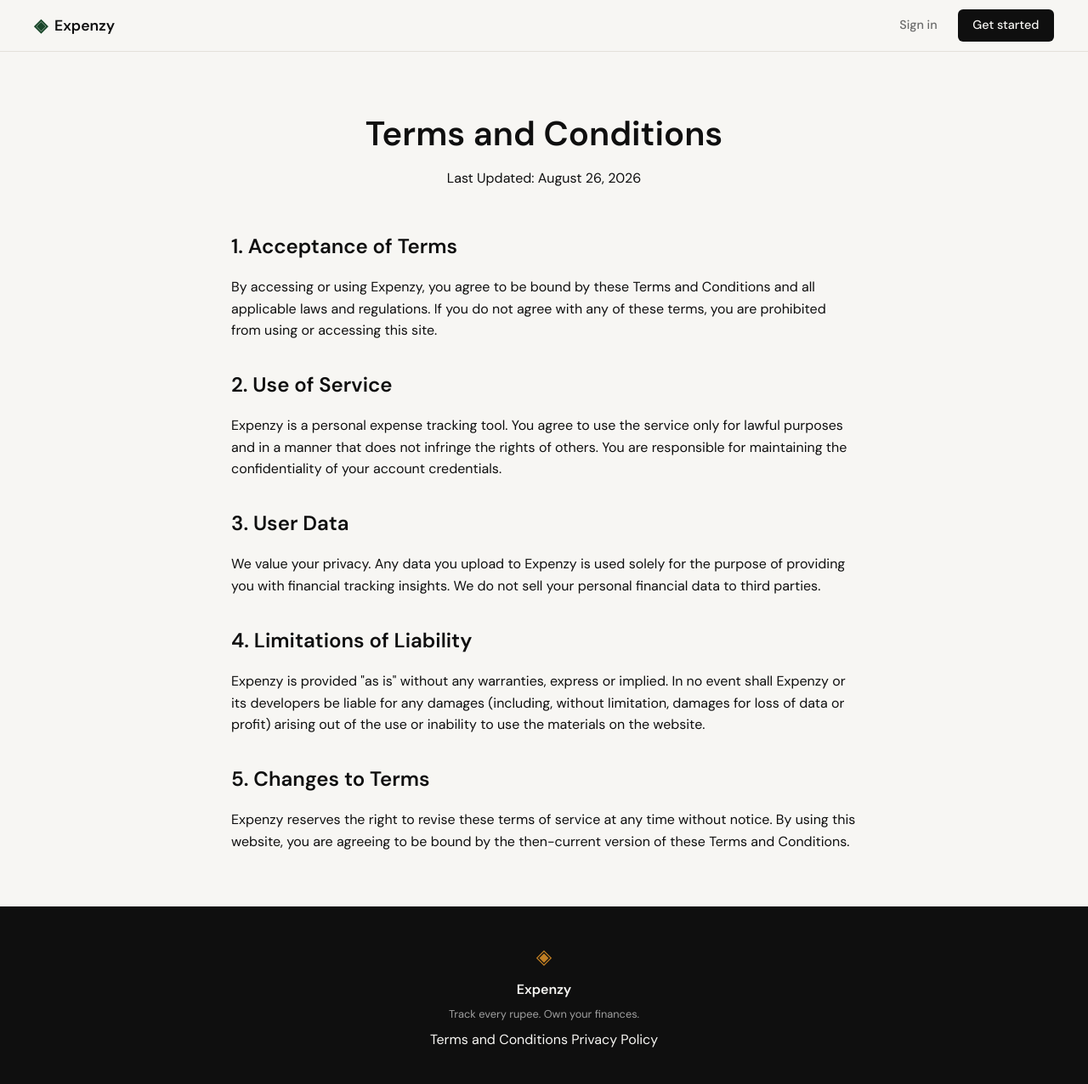
After one commit to Mehak469/Expenzy, a Flask app: page /terms in a window 1280 px wide. The commit adds this page. Shown: the whole page at 85% size. Run offline with Flask 3, Linux system fonts and the light colour scheme.

Commit message:
landing: add terms and conditions page and route

```diff
--- a/app.py
+++ b/app.py
@@ -20,6 +20,11 @@ def register():
 @app.route("/login")
 def login():
     return render_template("login.html")
+
+
+@app.route("/terms")
+def terms():
+    return render_template("terms.html")
 
 
 # ------------------------------------------------------------------ #
--- a/templates/base.html
+++ b/templates/base.html
@@ -35,7 +35,7 @@
             <span class="footer-name">Expenzy</span>
             <p class="footer-copy">Track every rupee. Own your finances.</p>
             <div class="footer-links">
-                <a href="#">Terms and Conditions</a>
+                <a href="/terms">Terms and Conditions</a>
                 <a href="#">Privacy Policy</a>
             </div>
         </div>
--- /dev/null
+++ b/templates/terms.html
@@ -0,0 +1,63 @@
+{% extends "base.html" %}
+
+{% block title %}Terms and Conditions — Expenzy{% endblock %}
+
+{% block content %}
+<div class="terms-container">
+    <section class="terms-header">
+        <h1>Terms and Conditions</h1>
+        <p>Last Updated: August 26, 2026</p>
+    </section>
+
+    <section class="terms-section">
+        <h2>1. Acceptance of Terms</h2>
+        <p>By accessing or using Expenzy, you agree to be bound by these Terms and Conditions and all applicable laws and regulations. If you do not agree with any of these terms, you are prohibited from using or accessing this site.</p>
+    </section>
+
+    <section class="terms-section">
+        <h2>2. Use of Service</h2>
+        <p>Expenzy is a personal expense tracking tool. You agree to use the service only for lawful purposes and in a manner that does not infringe the rights of others. You are responsible for maintaining the confidentiality of your account credentials.</p>
+    </section>
+
+    <section class="terms-section">
+        <h2>3. User Data</h2>
+        <p>We value your privacy. Any data you upload to Expenzy is used solely for the purpose of providing you with financial tracking insights. We do not sell your personal financial data to third parties.</p>
+    </section>
+
+    <section class="terms-section">
+        <h2>4. Limitations of Liability</h2>
+        <p>Expenzy is provided "as is" without any warranties, express or implied. In no event shall Expenzy or its developers be liable for any damages (including, without limitation, damages for loss of data or profit) arising out of the use or inability to use the materials on the website.</p>
+    </section>
+
+    <section class="terms-section">
+        <h2>5. Changes to Terms</h2>
+        <p>Expenzy reserves the right to revise these terms of service at any time without notice. By using this website, you are agreeing to be bound by the then-current version of these Terms and Conditions.</p>
+    </section>
+</div>
+
+<style>
+    .terms-container {
+        max-width: 800px;
+        margin: 4rem auto;
+        padding: 0 2rem;
+        line-height: 1.6;
+        color: var(--text-main);
+    }
+    .terms-header {
+        text-align: center;
+        margin-bottom: 3rem;
+    }
+    .terms-header h1 {
+        font-size: 2.5rem;
+        margin-bottom: 0.5rem;
+    }
+    .terms-section {
+        margin-bottom: 2rem;
+    }
+    .terms-section h2 {
+        font-size: 1.5rem;
+        margin-bottom: 1rem;
+        color: var(--primary);
+    }
+</style>
+{% endblock %}
```
